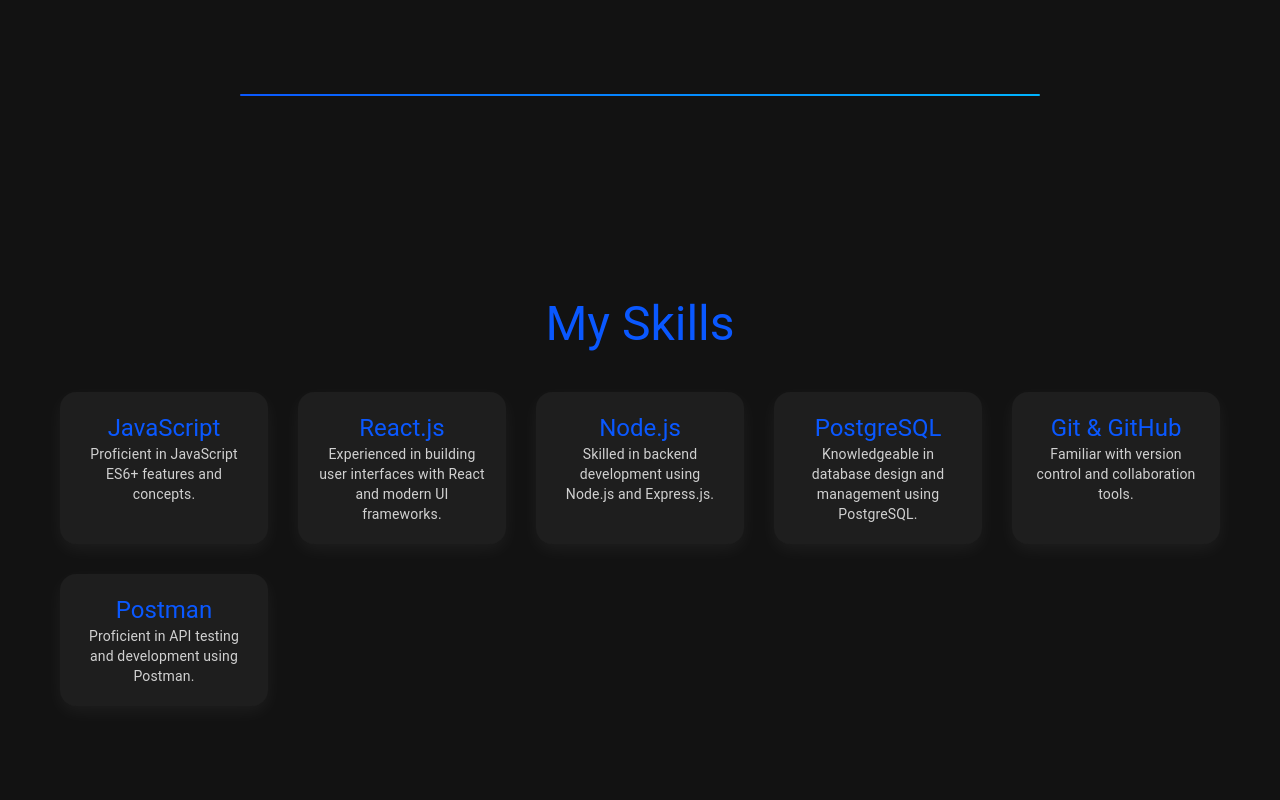
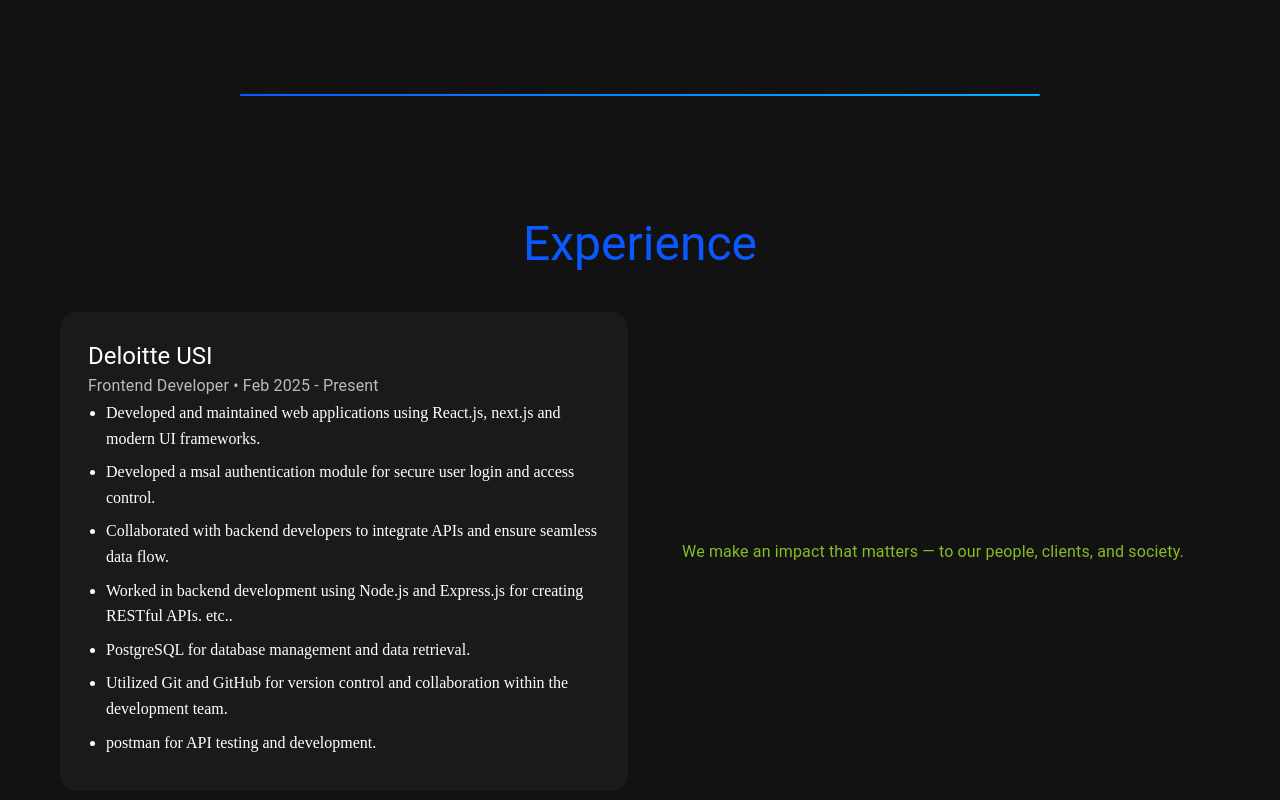
Before and after one commit to Venkat-2832/myprofilewebsite, a React (Create React App) app: page / in a window 1280 px wide. Shown: the part 540-1340 px from the top of the page. Built offline with nearby package versions, Linux system fonts and the light colour scheme.

Commit message:
added experience components and deployment for first time

```diff
--- a/src/App.js
+++ b/src/App.js
@@ -19,13 +19,11 @@
       <section id="about">
         <Profile/>
       </section>
-
       <SectionDivider />
 
-      <section id="skills">
-        <Skills/>
+       <section id="experience">
+        <Experience/>
       </section>
-
       <SectionDivider />
 
       <section id="projects">
@@ -33,8 +31,8 @@
       </section>
       <SectionDivider />
 
-      <section id="experience">
-        <Experience/>
+      <section id="skills">
+        <Skills/>
       </section>
       <SectionDivider />
 
--- /dev/null
+++ b/src/components/Experience.css
@@ -0,0 +1,96 @@
+.experience-container {
+  padding: 0px 40px;
+}
+
+/* Grid like Projects */
+.experience-grid {
+  display: grid;
+  grid-template-columns: repeat(2, 1fr);
+  gap: 24px;
+  margin-top: 40px;
+}
+
+/* Card */
+.experience-card {
+  padding: 28px;
+  border-radius: 16px;
+  background: rgba(255, 255, 255, 0.75);
+  box-shadow: 0 10px 30px rgba(0, 0, 0, 0.08);
+  backdrop-filter: blur(10px);
+  transition: transform 0.3s ease, box-shadow 0.3s ease;
+}
+
+.experience-card:hover {
+  transform: translateY(-6px);
+  box-shadow: 0 16px 40px rgba(0, 0, 0, 0.12);
+}
+
+.section-title {
+  text-align: center;
+  font-weight: 700;
+  color: #0a58ff;
+}
+
+/* Dark theme */
+.app.dark .experience-card {
+  background: rgba(30, 30, 30, 0.75);
+}
+
+/* Text styles */
+.company-name {
+  font-weight: 700;
+  margin-bottom: 6px;
+}
+
+.role-duration {
+  color: #555;
+  margin-bottom: 16px;
+}
+
+.app.dark .role-duration {
+  color: #bbb;
+}
+
+/* Responsibilities */
+.responsibilities {
+  padding-left: 18px;
+}
+
+.responsibilities li {
+  margin-bottom: 8px;
+  line-height: 1.6;
+}
+
+/* Right card */
+.impact-card {
+  display: flex;
+  flex-direction: column;
+  justify-content: center;
+  text-align: center;
+}
+
+.impact-title {
+  margin-bottom: 16px;
+  font-weight: 600;
+}
+
+.impact-text {
+  font-size: 2.4rem;
+  font-weight: 700;
+  color: #0a58ff;
+}
+
+.app.dark .impact-text {
+  color: #86BC25;
+}
+
+/* Responsive */
+@media (max-width: 900px) {
+  .experience-grid {
+    grid-template-columns: 1fr;
+  }
+
+  .impact-text {
+    font-size: 1.2rem;
+  }
+}
--- a/src/components/Experience.js
+++ b/src/components/Experience.js
@@ -1,11 +1,56 @@
-import React from 'react'
+import { useEffect, useState } from "react";
+import Box from "@mui/material/Box";
+import Typography from "@mui/material/Typography";
+import TypeWriter from "../Utils/TypeWritter";
+import data from "../data/data.json";
+import "./Experience.css";
 
 const Experience = () => {
+  const [experience, setExperience] = useState([]);
+
+  useEffect(() => {
+    setExperience(data.experienceDetails || []);
+  }, []);
+
   return (
-    <div>
-      hi experience component
-    </div>
-  )
-}
+    <Box className="experience-container">
+      <Typography variant="h3" className="section-title fade-in">
+        Experience
+      </Typography>
 
-export default Experience
+      <Box className="experience-grid">
+        {/* LEFT CARD – EXPERIENCE */}
+        {experience.map((exp, index) => (
+          <Box key={index} className="experience-card fade-in">
+            <Typography variant="h5" className="company-name">
+              {exp.company}
+            </Typography>
+
+            <Typography variant="subtitle1" className="role-duration">
+              {exp.role} • {exp.duration}
+            </Typography>
+
+            <ul className="responsibilities">
+              {exp.responsibilities.map((item, i) => (
+                <li key={i}>{item}</li>
+              ))}
+            </ul>
+          </Box>
+        ))}
+
+        {/* RIGHT CARD – TYPEWRITER */}
+        <Box className="impact-card fade-in">
+          <Typography className="impact-text">
+            <TypeWriter
+              text="We make an impact that matters — to our people, clients, and society."
+              speed={60}
+              showCursor={true}
+            />
+          </Typography>
+        </Box>
+      </Box>
+    </Box>
+  );
+};
+
+export default Experience;
--- a/src/components/Profile.jsx
+++ b/src/components/Profile.jsx
@@ -10,10 +10,12 @@
 
   const [showRole, setShowRole] = useState(false);
   const [showSummary, setShowSummary] = useState(false);
+  const [showSkills, setShowSkills] = useState(false);
 
     const name = data.name;
     const role = data.personalDetails.find(item => item.role)?.role;
     const discription = data.personalDetails.find(item => item.discription)?.discription;
+    const skill = data.personalDetails.find(item => item.skill)?.skill;
 
   return (
     <Box className="profile-container">
@@ -44,9 +46,25 @@
             text={`${discription}`}
             speed={20}
             showCursor={false}
+            onComplete={()=>setShowSkills(true)}
+
           />
         </Typography>
       )}
+
+      {/* Skills */}
+      {showSkills && (
+        <Box className="fade-in delay-3" fontSize={18} >
+          <TypeWriter
+            text={`${skill}`}
+            speed={50}
+            showCursor={false}
+            // setShowSkills={false}
+          />
+        </Box>
+      )}
+
+
     </Box>
   );
 };
--- a/src/components/Skills.css
+++ b/src/components/Skills.css
@@ -1,5 +1,5 @@
 .skills-container {
-  padding: 80px 40px;
+  padding: 0px 40px;
   display: flex;
   flex-direction: column;
   gap: 40px;
--- a/src/data/data.json
+++ b/src/data/data.json
@@ -12,7 +12,11 @@
         },
         {
             "discription": "I am a Frontend Developer with hands-on experience in building responsive and user-friendly web applications using React and modern UI frameworks. I also have experience in backend development with Node.js, Express.js, and PostgreSQL, allowing me to create full-stack solutions and handle data efficiently."
+        },
+        {
+            "skill": "Frontend Developer • React • JavaScript • MUI • HTML • CSS • Backend Developer • Node.js • Express.js • PostgreSQL"
         }
+
     ],
     "Skills": [
         {
@@ -66,6 +70,22 @@
             "description": "Designed a Butterworth filter signal in digital Signal Processing to generate output by taking user inputs Using python",
             "technologies": ["Python", "Signal Processing"]
         }
+    ],
+    "experienceDetails": [
+        {
+            "company": "Deloitte USI",
+            "role": "Frontend Developer",
+            "duration": "Feb 2025 - Present",
+            "responsibilities": [
+                "Developed and maintained web applications using React.js, next.js and modern UI frameworks.",
+                "Developed a msal authentication module for secure user login and access control.",
+                "Collaborated with backend developers to integrate APIs and ensure seamless data flow.",
+                "Worked in backend development using Node.js and Express.js for creating RESTful APIs. etc..",
+                "PostgreSQL for database management and data retrieval.",
+                "Utilized Git and GitHub for version control and collaboration within the development team.",
+                "postman for API testing and development."
+            ]
+        }
     ]
 
 }
```
Also changed, not shown: package.json (+10 -4 lines), 1 other file (tests, documents, lock files or other folders).
